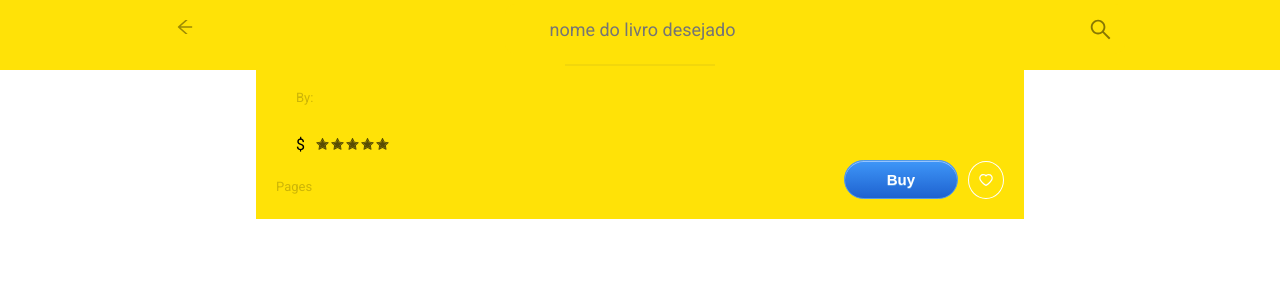
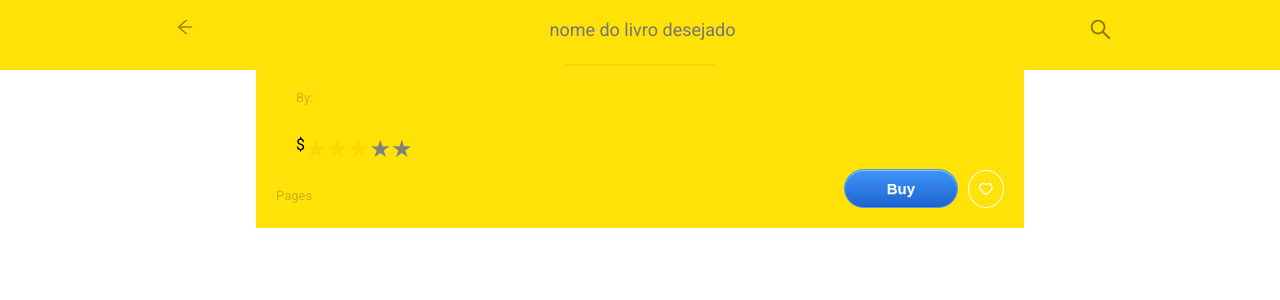
Before and after one commit to GabrielBarcelos1/searchBooks, a React (Create React App) app: page /book-details/1 in a window 1280 px wide. Shown: the top 300 px of the page. Built offline with nearby package versions, Linux system fonts and the light colour scheme; no server answers.

Commit message:
add rating to books

```diff
--- a/package.json
+++ b/package.json
@@ -10,6 +10,7 @@
     "react": "^17.0.1",
     "react-dom": "^17.0.1",
     "react-icons": "^3.11.0",
+    "react-rating-stars-component": "^2.2.0",
     "react-router-dom": "^5.2.0",
     "react-scripts": "4.0.0",
     "web-vitals": "^0.2.4"
--- a/src/components/BookDetails.jsx
+++ b/src/components/BookDetails.jsx
@@ -5,6 +5,7 @@ import axios from 'axios'
 import { AiTwotoneStar, AiOutlineHeart } from "react-icons/ai";
 import Finder from './Finder'
 import { BookContext } from '../providers/ContextBook'
+import ReactStars from "react-rating-stars-component";
 import '../styles/bookDetails.css'
 
 function BookDetails(){
@@ -22,6 +23,7 @@ function BookDetails(){
     const [coin, setCoin] = useState("")
     const [favorited, setFavorited] = useState("spanHeartOff")
     const {books, setBooks} = React.useContext(BookContext)
+
 
     useEffect(() => {
         axios.get(`https://www.googleapis.com/books/v1/volumes/${id}`).then(res=>{
@@ -78,6 +80,9 @@ function BookDetails(){
             console.log(books)
         }
     }
+    const ratingChanged = (newRating) => {
+        console.log(newRating);
+      };
 
 
     return(
@@ -94,12 +99,14 @@ function BookDetails(){
                             <div className="bottomMoreInfos">
                                 <p>$</p>
                                 <p>{price === undefined ? "unpriced": price}</p>
-                                <p className="StarGroup"><AiTwotoneStar className="star"/>
-                                   <AiTwotoneStar className="star"/>
-                                   <AiTwotoneStar className="star"/>
-                                   <AiTwotoneStar className="star"/>
-                                   <AiTwotoneStar className="star"/></p>
-                            </div>
+                                <ReactStars
+                                    count={5}
+                                    value={3}
+                                    onChange={ratingChanged}
+                                    size={24}
+                                    activeColor="#ffd700"
+                                />
+                                </div>
                         </div>
                     </div>
                     <div className="PagesBuyContainer">
--- a/src/components/BooksList.jsx
+++ b/src/components/BooksList.jsx
@@ -1,6 +1,7 @@
 
 import Books from './Books'
 import '../styles/BookList.css'
+
 function BookList (props){
 
     return (
--- a/src/components/Finder.jsx
+++ b/src/components/Finder.jsx
@@ -16,7 +16,7 @@ function Finder() {
     const [loadingGif, setLoadingGif] = useState(true)
     const [apperTotal, setApperTotal] = useState(false)
     const [showMore, setShowMore] = useState(12)
-    const [menuActive ,setMenuActive] = useState(true)
+    const [menuActive ,setMenuActive] = useState(false)
     const {id} = useParams()
     const {valueInput,setValueInput} = React.useContext(BookContext)
     useEffect(()=>{
@@ -83,12 +83,13 @@ function Finder() {
           </div>
           {menuActive && id === undefined ?
               <div className="menuItens">
-                <Link to="/liked/1">
+                <Link to="/"  className="menuIten">
+                  <p>Home</p>
+                </Link>
+                <Link to="/liked/1"  className="menuIten" >
                   <p>Liked</p>
                 </Link>
-                <Link to="/">
-                  <p>Home</p>
-                </Link>
+
               </div>
               : ""}
           {id === undefined ?<img src={search} className={Loading ? "esconder" : "fotoSearch"}/>: ""}
--- a/src/styles/Finder.css
+++ b/src/styles/Finder.css
@@ -85,3 +85,12 @@ input[type=text]:focus {
     border: 0;
     background-color: white;
 }
+.menuIten{
+    text-decoration: none;
+    color: black;
+    padding: 10px 0;
+}
+.menuItens{
+    display: flex;
+    flex-direction: column;
+}
```
Also changed, not shown: 1 other file (tests, documents, lock files or other folders).
